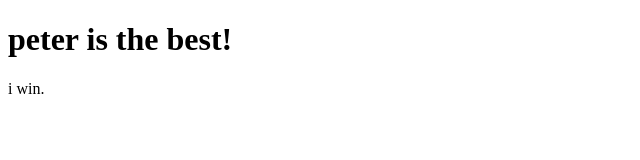
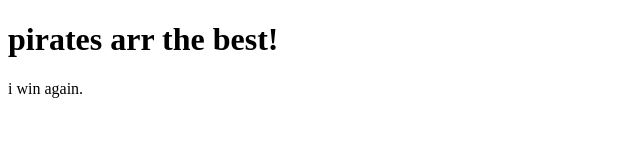
Before and after one commit to spiralsix/ProjectManagementDemo, a plain HTML site: page index.html in a window 1280 px wide. Shown: the whole page, without its empty margins (0-640 px from the left). Drawn offline with Linux system fonts and the light colour scheme.

Commit message:
more changes, for pirates.

```diff
--- a/index.html
+++ b/index.html
@@ -8,7 +8,7 @@
     <title>Pets Document</title>
 </head>
 <body>
-	<h1>peter is the best!</h1>
-	<p>i win.</p>
+	<h1>pirates arr the best!</h1>
+	<p>i win again.</p>
 </body>
 </html>
```
